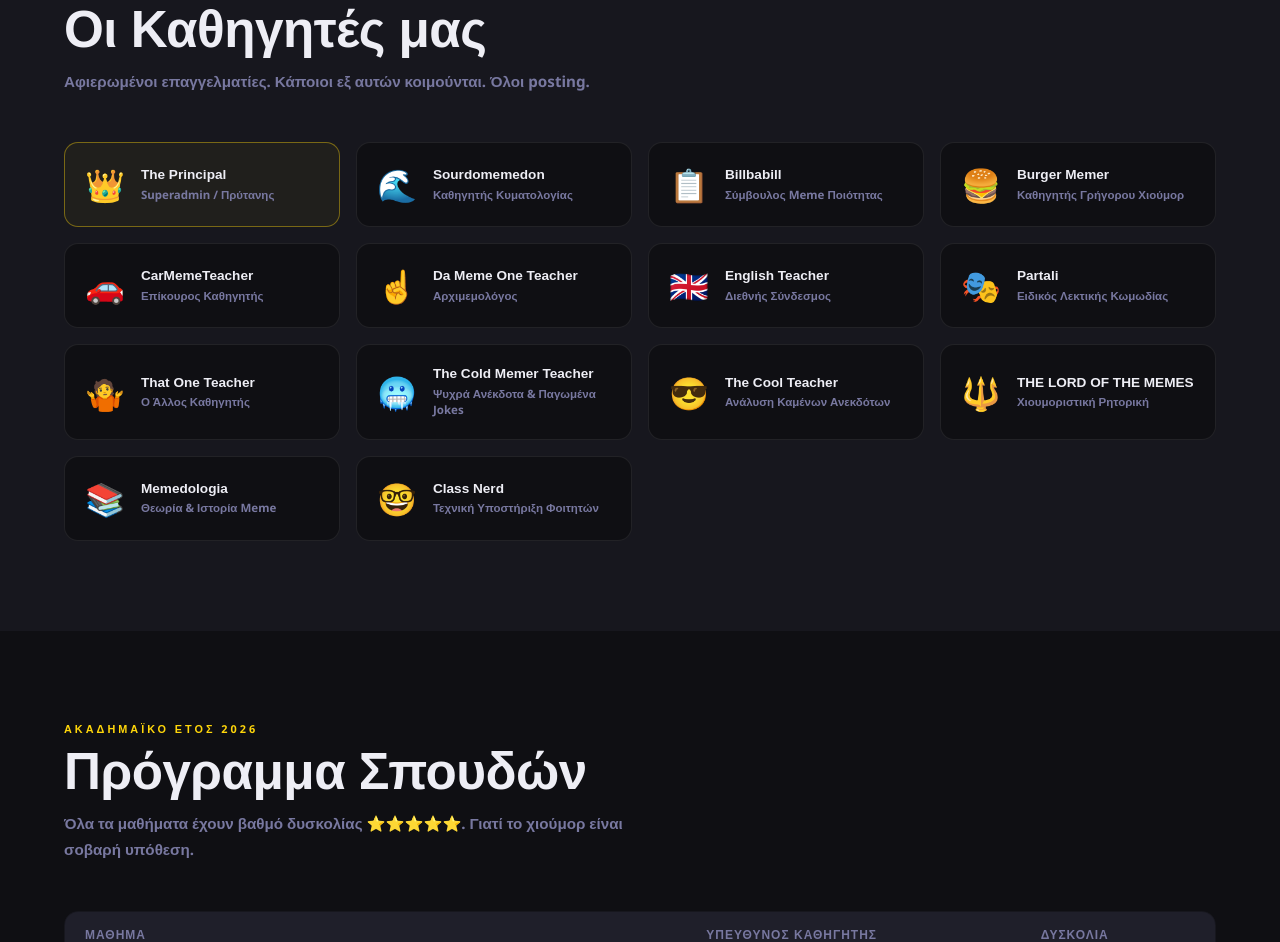
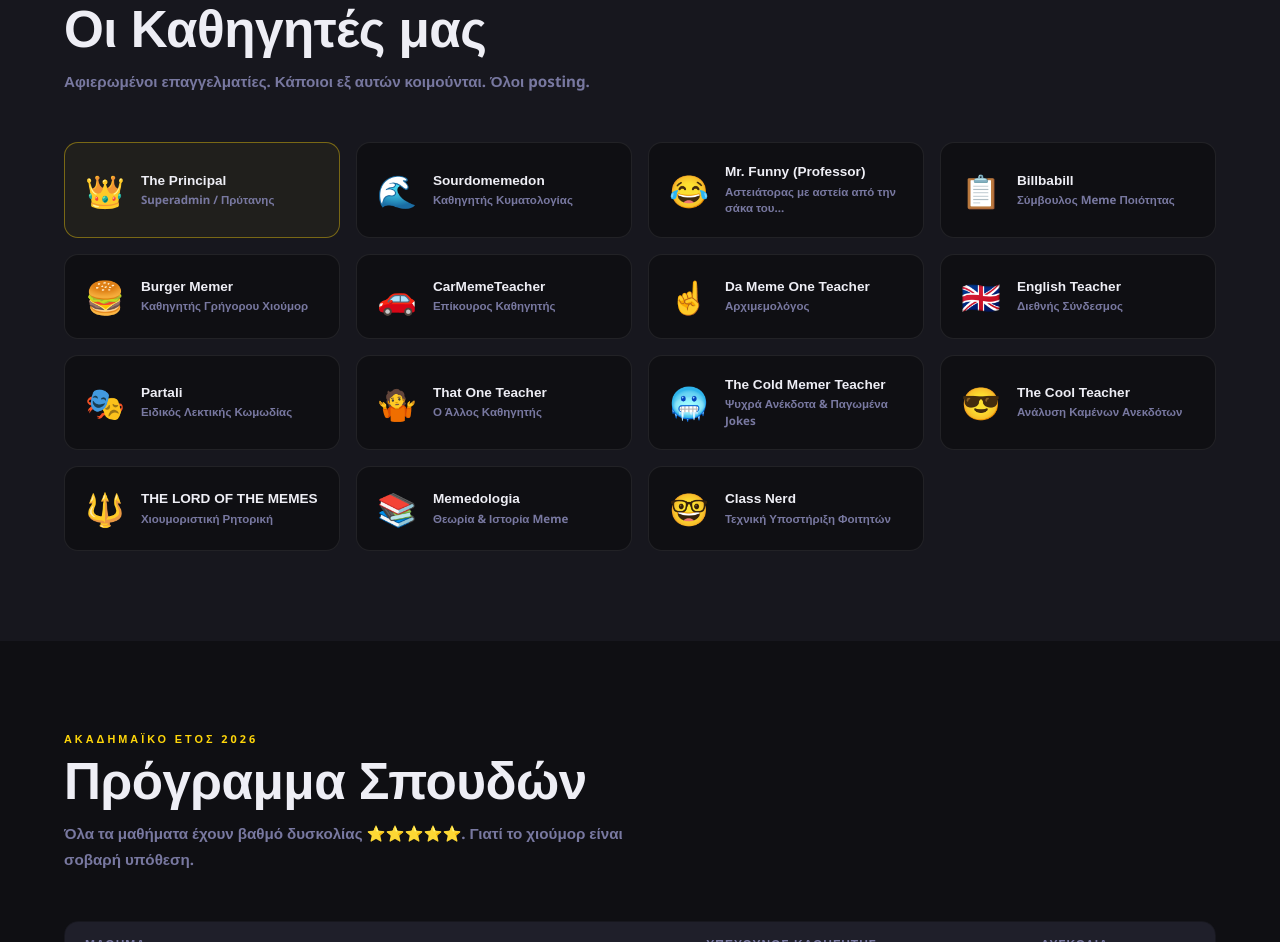
Before and after one commit to laugh-school-site/home, a plain HTML site: page index.html in a window 1280 px wide. Shown: the part 1644-2586 px from the top of the page. Drawn offline with Linux system fonts and the light colour scheme; a web font is replaced by a local one.

Commit message:
Update index.html

```diff
--- a/index.html
+++ b/index.html
@@ -286,6 +286,7 @@ input:checked + .slider::before { transform: translateX(20px); background: #000;
   <div class="teachers-grid">
     <div class="teacher-card"><span class="t-emoji">👑</span><div><div class="t-name">The Principal</div><div class="t-role">Superadmin / Πρύτανης</div></div></div>
     <div class="teacher-card"><span class="t-emoji">🌊</span><div><div class="t-name">Sourdomemedon</div><div class="t-role">Καθηγητής Κυματολογίας</div></div></div>
+<div class="teacher-card"><span class="t-emoji">😂</span><div><div class="t-name">Mr. Funny (Professor)</div><div class="t-role">Αστειάτορας με αστεία από την σάκα του...</div></div></div>
     <div class="teacher-card"><span class="t-emoji">📋</span><div><div class="t-name">Billbabill</div><div class="t-role">Σύμβουλος Meme Ποιότητας</div></div></div>
     <div class="teacher-card"><span class="t-emoji">🍔</span><div><div class="t-name">Burger Memer</div><div class="t-role">Καθηγητής Γρήγορου Χιούμορ</div></div></div>
     <div class="teacher-card"><span class="t-emoji">🚗</span><div><div class="t-name">CarMemeTeacher</div><div class="t-role">Επίκουρος Καθηγητής</div></div></div>
```
